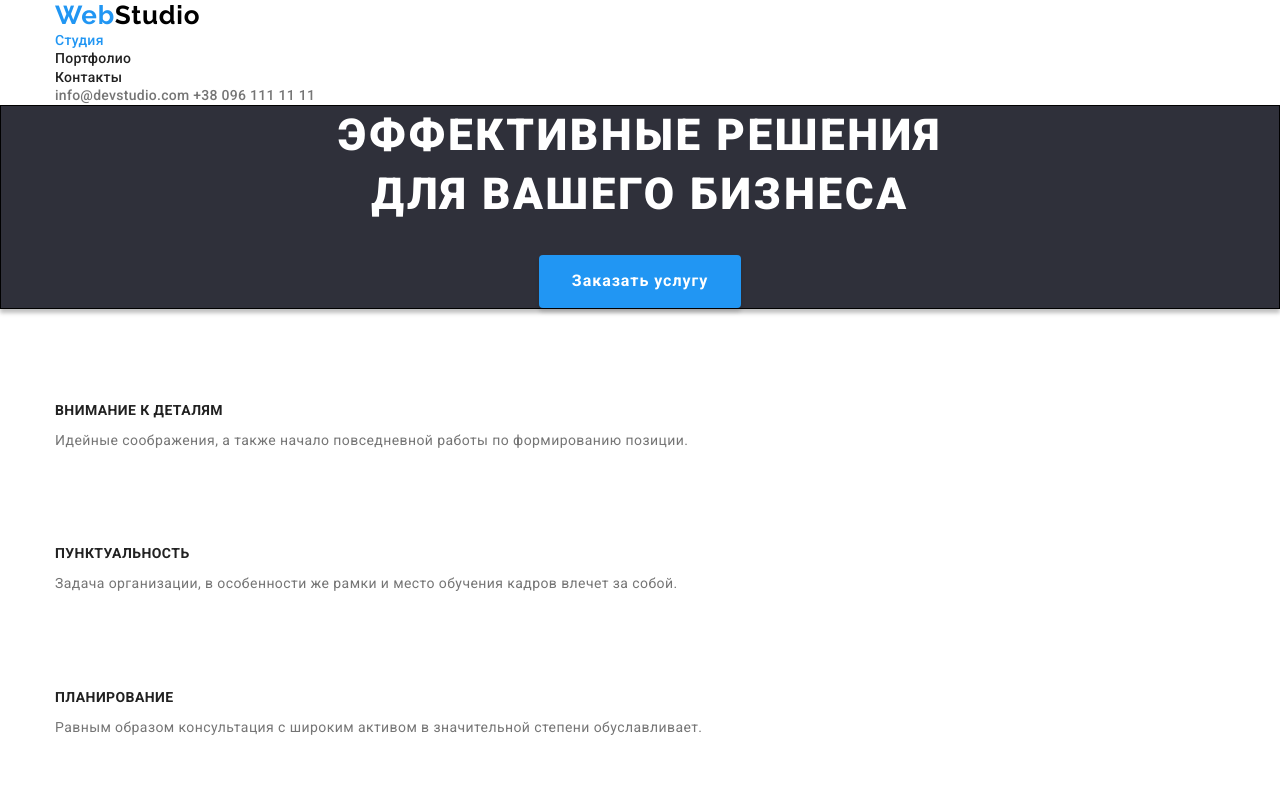
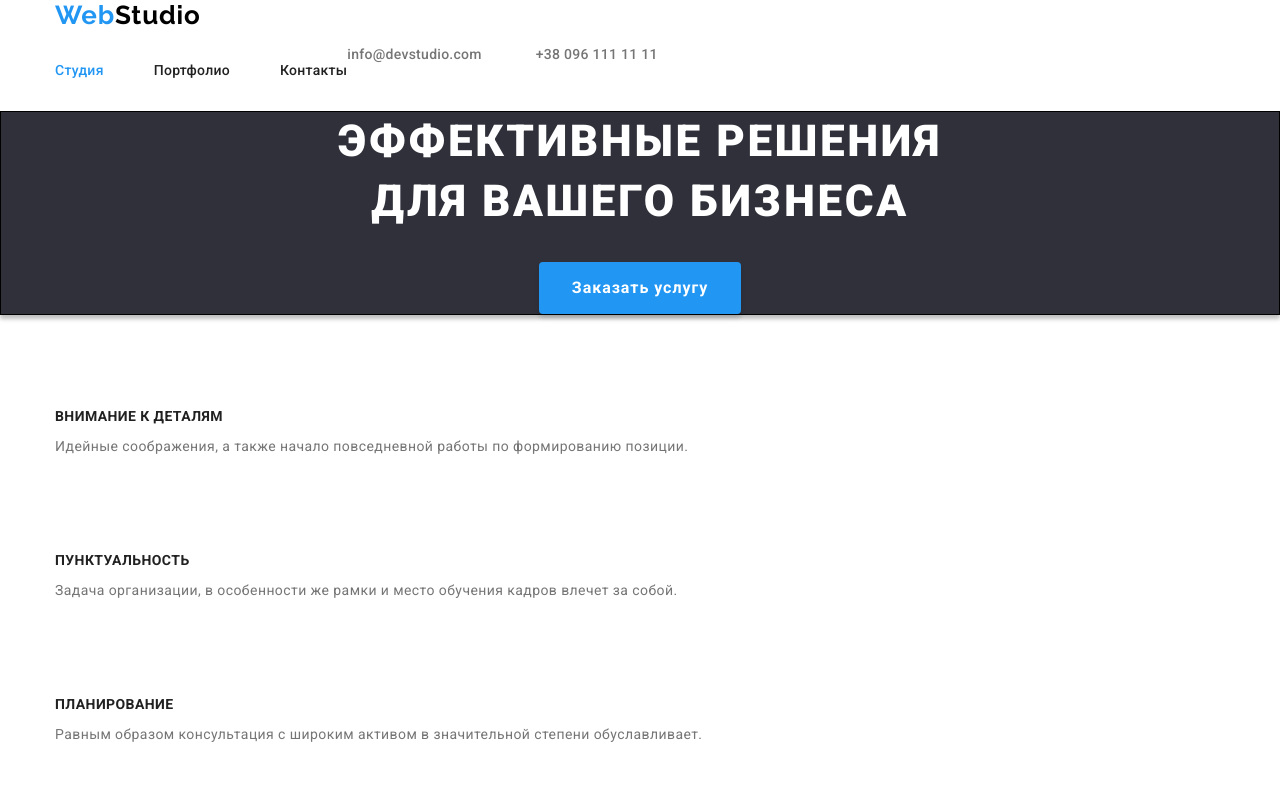
Before and after one commit to Zhdanov-Eugene/goit-markup-hw-03, a plain HTML site: page index.html in a window 1280 px wide. Shown: the top 800 px of the page. Drawn offline with nearby package versions, Linux system fonts and the light colour scheme.

Commit message:
додає флех на хедер але неправильно

```diff
--- a/css/style.css
+++ b/css/style.css
@@ -54,8 +54,16 @@ address {
   background-color: var(--body-color);
 }
 
+/* main-nav */
+.main-nav {
+  display: flex;
+  align-items: center;
+}
+
 /* logo */
 .logo {
+  display: flex;
+
   font-family: 'Raleway', sans-serif;
   font-weight: 700;
   font-size: 26px;
@@ -81,7 +89,28 @@ address {
 }
 
 /*  site-nav */
+.site-nav {
+  display: flex;
+}
+
+/* .site-nav .item {
+ margin-right: 50px;
+  background-color: green;
+} */
+
+.site-nav .item + .item {
+  margin-left: 50px;
+}
+
+/* .site-nav .item:last-child {
+  margin-right: 0px;
+} */
+
 .site-nav .link {
+  display: block;
+  padding-top: 32px;
+  padding-bottom: 32px;
+
   color: var(--title-text-color);
   font-weight: 500;
   font-size: 14px;
@@ -100,11 +129,22 @@ address {
 
 /* address-header */
 .address-header {
+  /* margin-top: 0px;
+  margin-bottom: 0px; */
+  display: flex;
+  padding-top: 32px;
+  padding-bottom: 32px;
+  display: inline-block;
+
   color: var(--primary-text-color);
   font-weight: 500;
   font-size: 14px;
   line-height: 1.14;
   letter-spacing: 0.02em;
+}
+
+.address-header + .address-header {
+  margin-left: 50px;
 }
 
 .address-header:hover,
--- a/index.html
+++ b/index.html
@@ -18,19 +18,22 @@
   <body>
     <!--шапка, навигация, адресс-->
     <header class="page-header">
-      <div class="container">
+      <div class="container main-nav">
         <nav>
           <a class="logo" href="./index.html">
             <span class="web">Web</span><span class="studio">Studio</span>
           </a>
 
           <ul class="site-nav list">
-            <li><a class="link current" href="./index.html">Студия</a></li>
-            <li><a class="link" href="./portfolio.html">Портфолио</a></li>
-            <li><a class="link" href="">Контакты</a></li>
+            <li class="item">
+              <a class="link current" href="./index.html">Студия</a>
+            </li>
+            <li class="item">
+              <a class="link" href="./portfolio.html">Портфолио</a>
+            </li>
+            <li class="item"><a class="link" href="">Контакты</a></li>
           </ul>
         </nav>
-
         <address>
           <a class="address-header" href="mailto:info@devstudio.com"
             >info@devstudio.com
```
